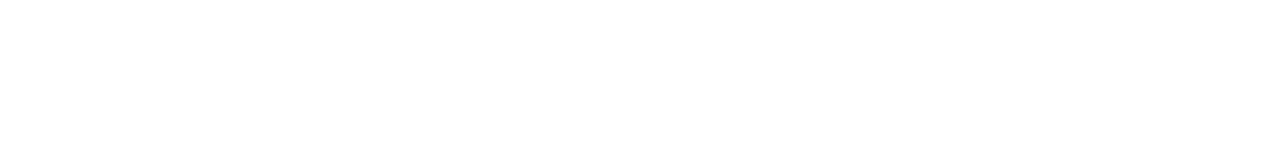
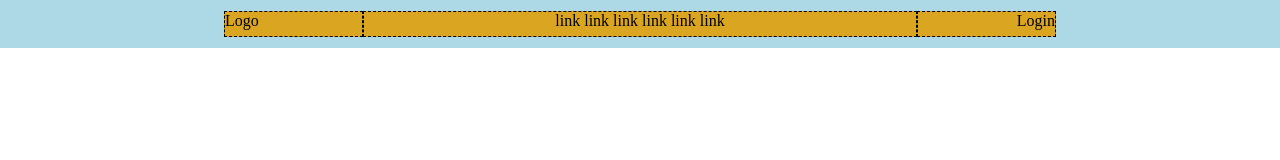
Before and after one commit to Paolo224/htmlcss-struttura-discord, a plain HTML site: page index.html in a window 1280 px wide. Drawn offline with Linux system fonts and the light colour scheme.

Commit message:
inserimento del header

```diff
--- a/css/style.css
+++ b/css/style.css
@@ -0,0 +1,49 @@
+/* RESET */
+*{
+    padding: 0;
+    margin: 0;
+    box-sizing: border-box;
+}
+
+.flex{
+    display: flex;
+}
+
+.default{
+    margin: 0 14rem;
+}
+
+header{
+    background-color: #add8e6;
+    width: 100%;
+    height: 3rem;
+    justify-content: center;
+    align-items: center;
+}
+
+header div{
+    justify-content: center;
+    align-items: center;
+    height: 1.6rem;
+    width: 100%;
+}
+
+header div div{
+    background-color: #daa520;
+    border: 1px black dashed;
+}
+
+#logo{
+    width: 20%;
+    text-align: start;
+}
+
+#link{
+    width: 80%;
+    text-align: center;
+}
+
+#login{
+    width: 20%;
+    text-align: end;
+}
--- a/index.html
+++ b/index.html
@@ -5,9 +5,23 @@
         <meta http-equiv="X-UA-Compatible" content="IE=edge">
         <meta name="viewport" content="width=device-width, initial-scale=1.0">
         <title>Discord</title>
+        <link rel="stylesheet" href="./css/style.css">
     </head>
     <body>
 
+        <header class="flex">
+            <div class="default flex">
+                <div id="logo">
+                    Logo
+                </div>
+                <div id="link">
+                    link link link link link link
+                </div>
+                <div id="login">
+                    Login
+                </div>
+            </div>
+        </header>
 
     </body>
 </html>
```
